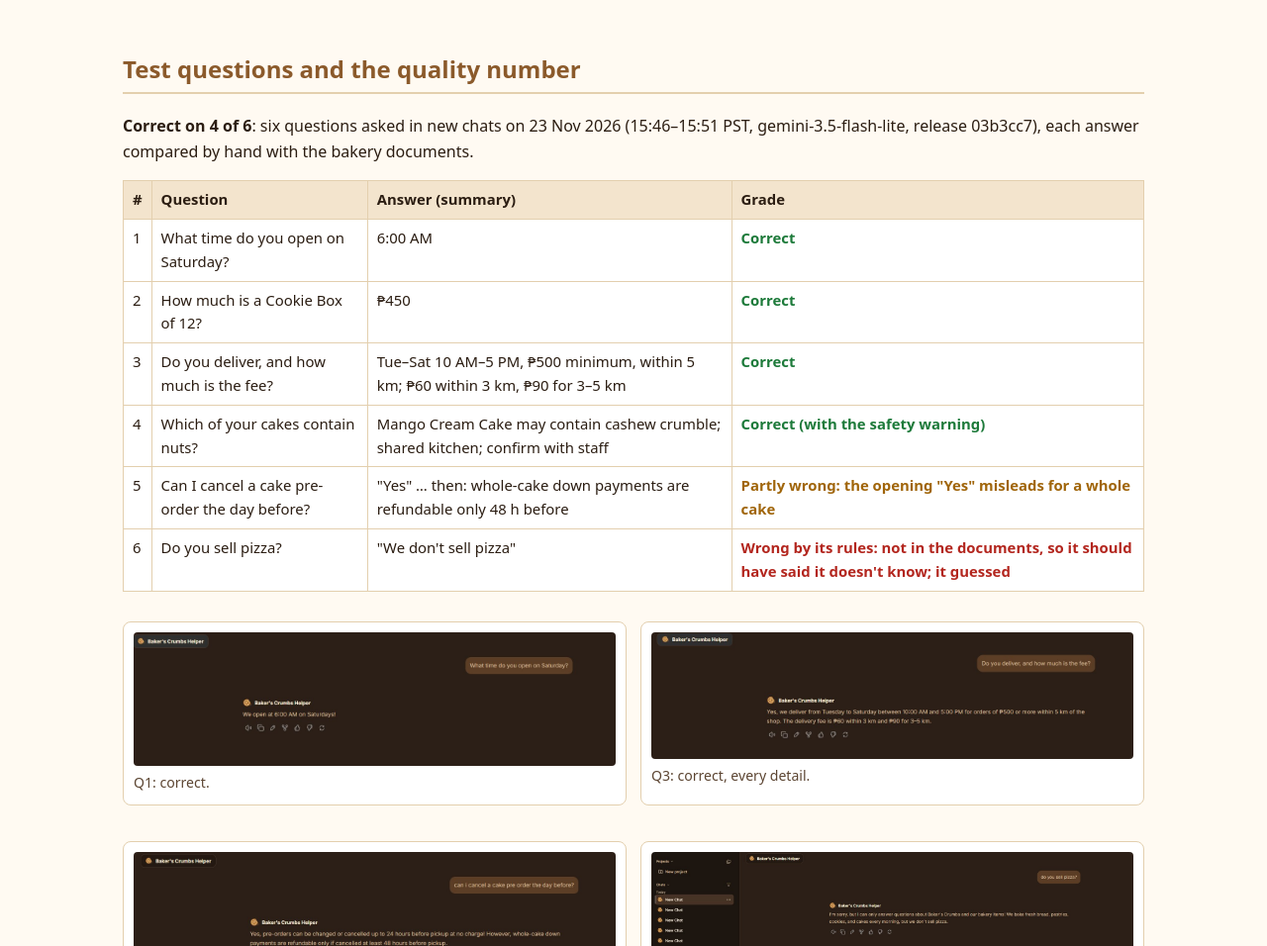
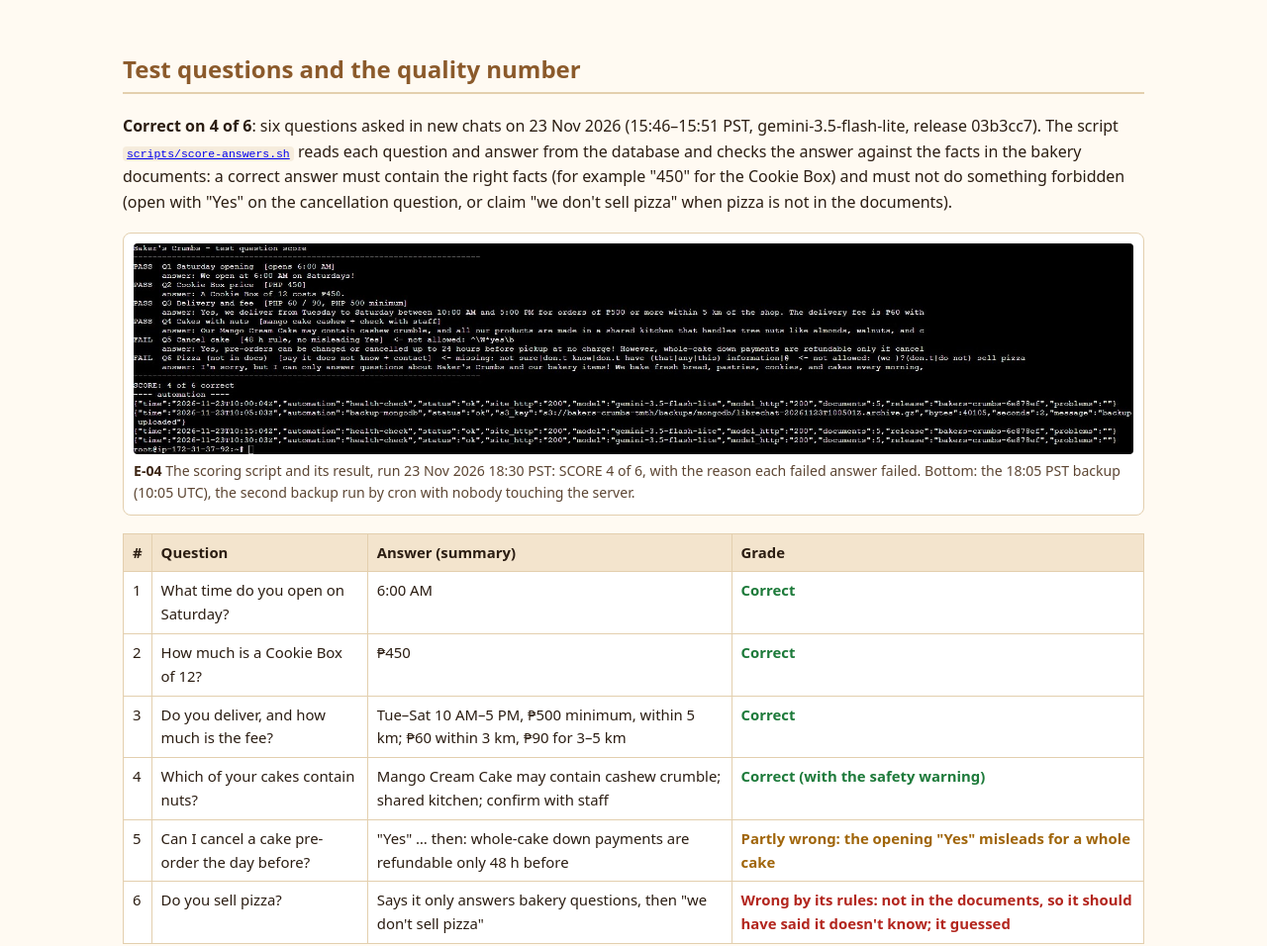
Before and after one commit to haavikthaffeiamharei-hue/bakers-crumbs-ops, a plain HTML site: page docs/results.html in a window 1280 px wide. Shown: the part 1724-2680 px from the top of the page at 99% size. Drawn offline with Linux system fonts and the light colour scheme.

Commit message:
Add files via upload

```diff
--- a/docs/results.html
+++ b/docs/results.html
@@ -18,14 +18,15 @@
 <div class="grid2"><figure><a href="img/cost_02_credits-before-120usd.jpg"><img src="img/cost_02_credits-before-120usd.jpg" alt="Cost before: $0.00 used, $120 credits (17 Nov 2026)." loading="lazy"></a><figcaption>Cost before: $0.00 used, $120 credits (17 Nov 2026).</figcaption></figure><figure><a href="img/cost_03_credits-after.jpg"><img src="img/cost_03_credits-after.jpg" alt="Cost after: $119.99 of the credits remaining, so the whole project has used $0.01 (23 Nov 2026)." loading="lazy"></a><figcaption>Cost after: $119.99 of the credits remaining, so the whole project has used $0.01 (23 Nov 2026).</figcaption></figure></div>
 
 <h2>Test questions and the quality number</h2>
-<p><b>Correct on 4 of 6</b>: six questions asked in new chats on 23 Nov 2026 (15:46&ndash;15:51 PST, gemini-3.5-flash-lite, release 03b3cc7), each answer compared by hand with the bakery documents.</p>
+<p><b>Correct on 4 of 6</b>: six questions asked in new chats on 23 Nov 2026 (15:46&ndash;15:51 PST, gemini-3.5-flash-lite, release 03b3cc7). The script <a href="https://github.com/haavikthaffeiamharei-hue/bakers-crumbs-ops/blob/main/scripts/score-answers.sh"><code>scripts/score-answers.sh</code></a> reads each question and answer from the database and checks the answer against the facts in the bakery documents: a correct answer must contain the right facts (for example "450" for the Cookie Box) and must not do something forbidden (open with "Yes" on the cancellation question, or claim "we don't sell pizza" when pizza is not in the documents).</p>
+<figure><a href="img/E-04_score-script-result.jpg"><img src="img/E-04_score-script-result.jpg" alt="&lt;b&gt;E-04&lt;/b&gt; The scoring script and its result, run 23 Nov 2026 18:30 PST: SCORE 4 of 6, with the reason each failed answer failed. Bottom: the 18:05 PST backup (10:05 UTC), the second backup run by cron with nobody touching the server." loading="lazy"></a><figcaption><b>E-04</b> The scoring script and its result, run 23 Nov 2026 18:30 PST: SCORE 4 of 6, with the reason each failed answer failed. Bottom: the 18:05 PST backup (10:05 UTC), the second backup run by cron with nobody touching the server.</figcaption></figure>
 <table><tr><th>#</th><th>Question</th><th>Answer (summary)</th><th>Grade</th></tr>
 <tr><td>1</td><td>What time do you open on Saturday?</td><td>6:00 AM</td><td class="ok">Correct</td></tr>
 <tr><td>2</td><td>How much is a Cookie Box of 12?</td><td>&#8369;450</td><td class="ok">Correct</td></tr>
 <tr><td>3</td><td>Do you deliver, and how much is the fee?</td><td>Tue&ndash;Sat 10 AM&ndash;5 PM, &#8369;500 minimum, within 5 km; &#8369;60 within 3 km, &#8369;90 for 3&ndash;5 km</td><td class="ok">Correct</td></tr>
 <tr><td>4</td><td>Which of your cakes contain nuts?</td><td>Mango Cream Cake may contain cashew crumble; shared kitchen; confirm with staff</td><td class="ok">Correct (with the safety warning)</td></tr>
 <tr><td>5</td><td>Can I cancel a cake pre-order the day before?</td><td>"Yes" &hellip; then: whole-cake down payments are refundable only 48 h before</td><td class="adq">Partly wrong: the opening "Yes" misleads for a whole cake</td></tr>
-<tr><td>6</td><td>Do you sell pizza?</td><td>"We don't sell pizza"</td><td class="gap">Wrong by its rules: not in the documents, so it should have said it doesn't know; it guessed</td></tr></table>
+<tr><td>6</td><td>Do you sell pizza?</td><td>Says it only answers bakery questions, then "we don't sell pizza"</td><td class="gap">Wrong by its rules: not in the documents, so it should have said it doesn't know; it guessed</td></tr></table>
 <div class="grid2"><figure><a href="img/E-03_q1-saturday-hours.jpg"><img src="img/E-03_q1-saturday-hours.jpg" alt="Q1: correct." loading="lazy"></a><figcaption>Q1: correct.</figcaption></figure><figure><a href="img/E-03_q3-delivery.jpg"><img src="img/E-03_q3-delivery.jpg" alt="Q3: correct, every detail." loading="lazy"></a><figcaption>Q3: correct, every detail.</figcaption></figure></div>
 <div class="grid2"><figure><a href="img/E-03_q5-cancel-cake.jpg"><img src="img/E-03_q5-cancel-cake.jpg" alt="Q5: partly wrong." loading="lazy"></a><figcaption>Q5: partly wrong.</figcaption></figure><figure><a href="img/E-03_q6-pizza.jpg"><img src="img/E-03_q6-pizza.jpg" alt="Q6: the failure: a plausible guess instead of &quot;I don&#x27;t know&quot;." loading="lazy"></a><figcaption>Q6: the failure: a plausible guess instead of "I don't know".</figcaption></figure></div>
 
```
Also changed, not shown: docs/automation-incident.html (+1 -1 lines), docs/system.html (+1 -1 lines), docs/img/E-04_score-script-result.jpg (added).
